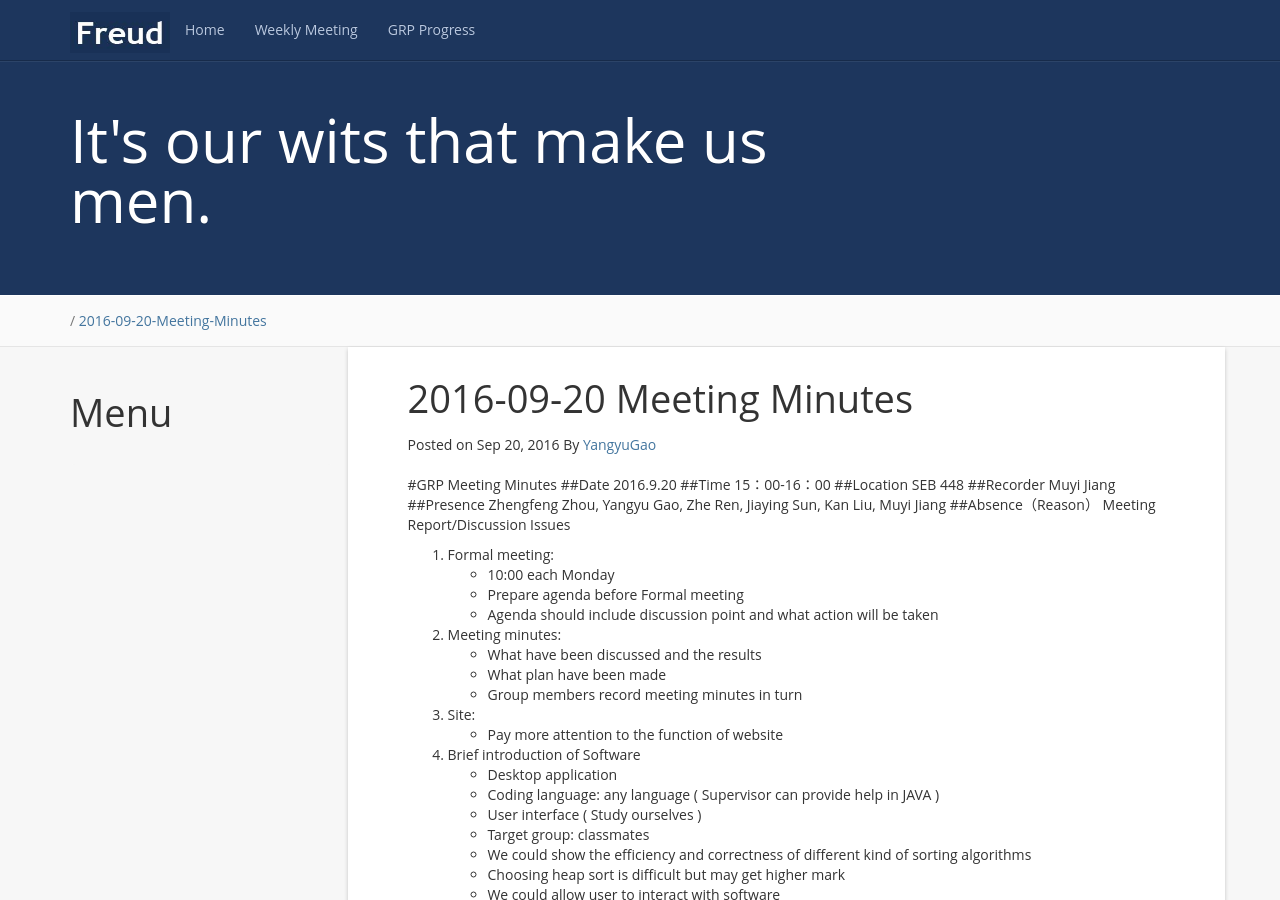
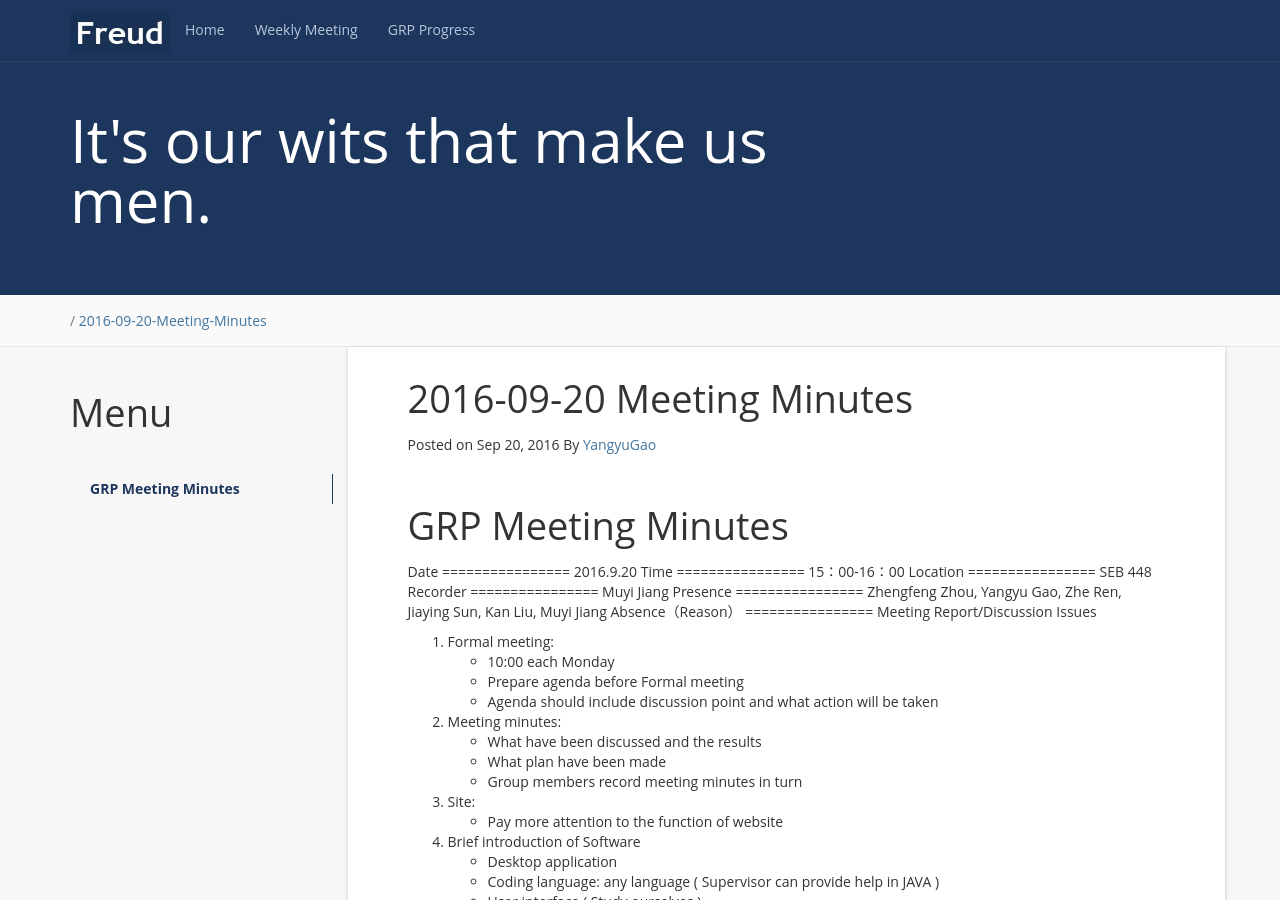
Before and after one commit to GrapeUNNC/grapeUNNC.github.io, a Jekyll site: the page built from _posts/2016-09-20-Meeting-Minutes.md, in a window 1280 px wide and 900 px high. Built offline with Jekyll 4.4.1, drawn with Linux system fonts in a browser that asks for light colours; comment, search, counter and statistics services are not loaded.

Commit message:
add meeting minutes

```diff
--- a/_posts/2016-09-20-Meeting-Minutes.md
+++ b/_posts/2016-09-20-Meeting-Minutes.md
@@ -11,19 +11,26 @@
 
 
 
-#GRP Meeting Minutes
-##Date
+GRP Meeting Minutes
+================
+Date
+================
 2016.9.20
-##Time
+Time
+================
 15：00-16：00
-##Location
+Location
+================
 SEB 448
-##Recorder
+Recorder
+================
 Muyi Jiang
-##Presence
+Presence
+================
 Zhengfeng Zhou, Yangyu Gao, Zhe Ren,
 Jiaying Sun, Kan Liu, Muyi Jiang
-##Absence（Reason）
+Absence（Reason）
+================
 Meeting Report/Discussion Issues
 
 1. Formal meeting:
```
